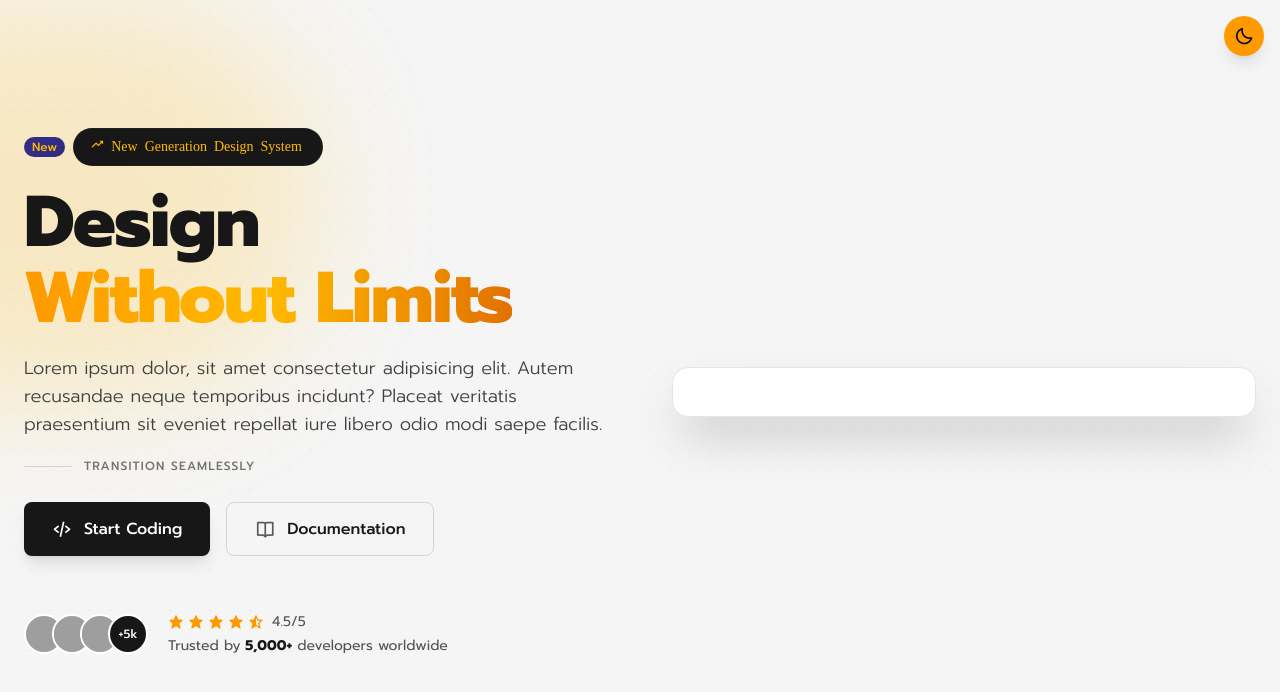
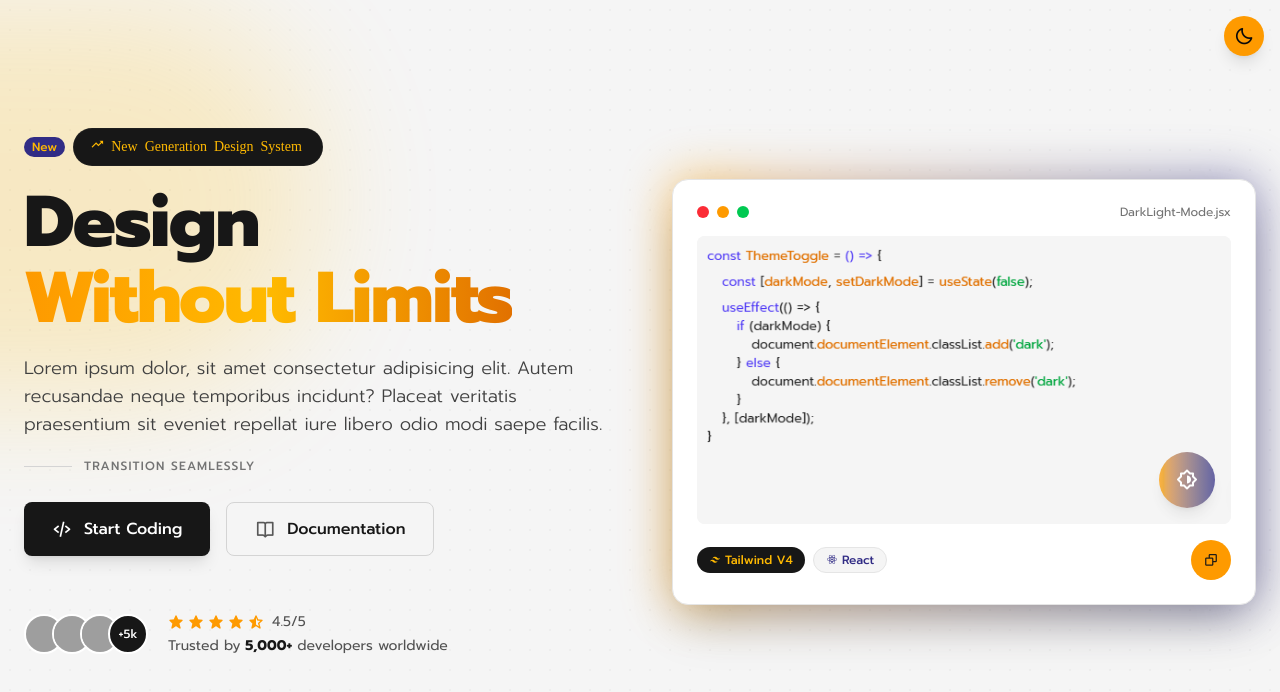
Before and after one commit to Harivijay93/DarkLight-Mode, a React (Vite) app: page / in a window 1280 px wide. Shown: the top 692 px of the page. Built offline with nearby package versions, Linux system fonts and the light colour scheme; grey boxes are pictures that could not be loaded.

Commit message:
Add files via upload

```diff
--- a/src/components/Hero.jsx
+++ b/src/components/Hero.jsx
@@ -81,9 +81,48 @@
            </div>
              <div className='flex-1 w-full'>
                 <div className='relative'>
+                  <div className='absolute -inset-0.5 bg-gradient-to-r from-amber-500 to-indigo-900 rounded-2xl
+                  blur-xl opacity-50 animate-pulse'></div>
                   <div className='relative bg-white dark:bg-neutral-900 p-4 lg:p-5 xl:p-6 rounded-2xl
                   shadow-2xl border border-neutral-200 dark:border-neutral-800'>
-                    <div className='flex items-center'></div>
+                    <div className='flex items-center justify-between mb-3 lg:mb-4'>
+                      <div className='flex items-center gap-2'>
+                        <span className='w-2.5 h-2.5 lg:w-3 lg:h-3 rounded-full bg-red-500'></span>
+                        <span className='w-2.5 h-2.5 lg:w-3 lg:h-3 rounded-full bg-amber-500'></span>
+                        <span className='w-2.5 h-2.5 lg:w-3 lg:h-3 rounded-full bg-green-500'></span>
+                      </div>
+                      <div className='text-xs text-neutral-500 dark:text-neutral-400'>DarkLight-Mode.jsx</div>
+                    </div>
+                    <div className='h-56 md:h-64 lg:h-60 xl:h-72 rounded-lg bg-neutral-100 dark:bg-neutral-800
+                    overflow-hidden relative'>
+                     <img src="./img/code-light.png" alt="Code snippets for light mode"
+                     className='w-full h-full object-cover object-left-top dark:hidden' />
+                     <img src="./img/code-dark.png" alt="Code snippets for dark mode"
+                     className='w-full h-full object-cover object-left-top dark:block' />
+                     <div className='absolute bottom-4 right-4'>
+                      <div className='w-12 h-12 lg:w-14 lg:h-14 rounded-full bg-gradient-to-r from-amber-500
+                      to-indigo-900 flex items-center justify-center text-white shadow-lg animate-pulse'>
+                        <i className='bx bx-brightness-half text-xl lg:text-2xl'></i>
+                      </div>
+                     </div>
+                    </div>
+                    <div className='mt-3 lg:mt-4 flex justify-between items-center'>
+                      <div className='flex gap-2'>
+                        <span className='px-2.5 py-1 lg:px-3 rounded-full bg-neutral-900 text-amber-400 text-xs
+                        font-medium flex items-center justify-center'>
+                          <i className='bx bxl-tailwind-css mr-1'></i> Tailwind V4
+                        </span>
+                        <span className='px-2.5 py-1 lg:px-3 rounded-full bg-neutral-100 dark:bg-neutral-800
+                         text-indigo-900 dark:text-indigo-400 border border-neutral-200
+                          dark:border-neutral-700 text-xs font-medium flex items-center justify-center'>
+                          <i className='bx bxl-react mr-1'></i> React
+                        </span>
+                      </div>
+                      <button className='w-8 h-8 lg:w-9 lg:h-9 xl:w-10 xl:h-10 flex items-center justify-center
+                      rounded-full bg-amber-500 text-neutral-900 hover:bg-amber-600 transition'>
+                        <i className='bx bx-copy text-sm'></i>
+                      </button>
+                    </div>
                   </div>
                 </div>
               </div>
```
Also changed, not shown: public/img/code-dark.png (added), public/img/code-light.png (added).
